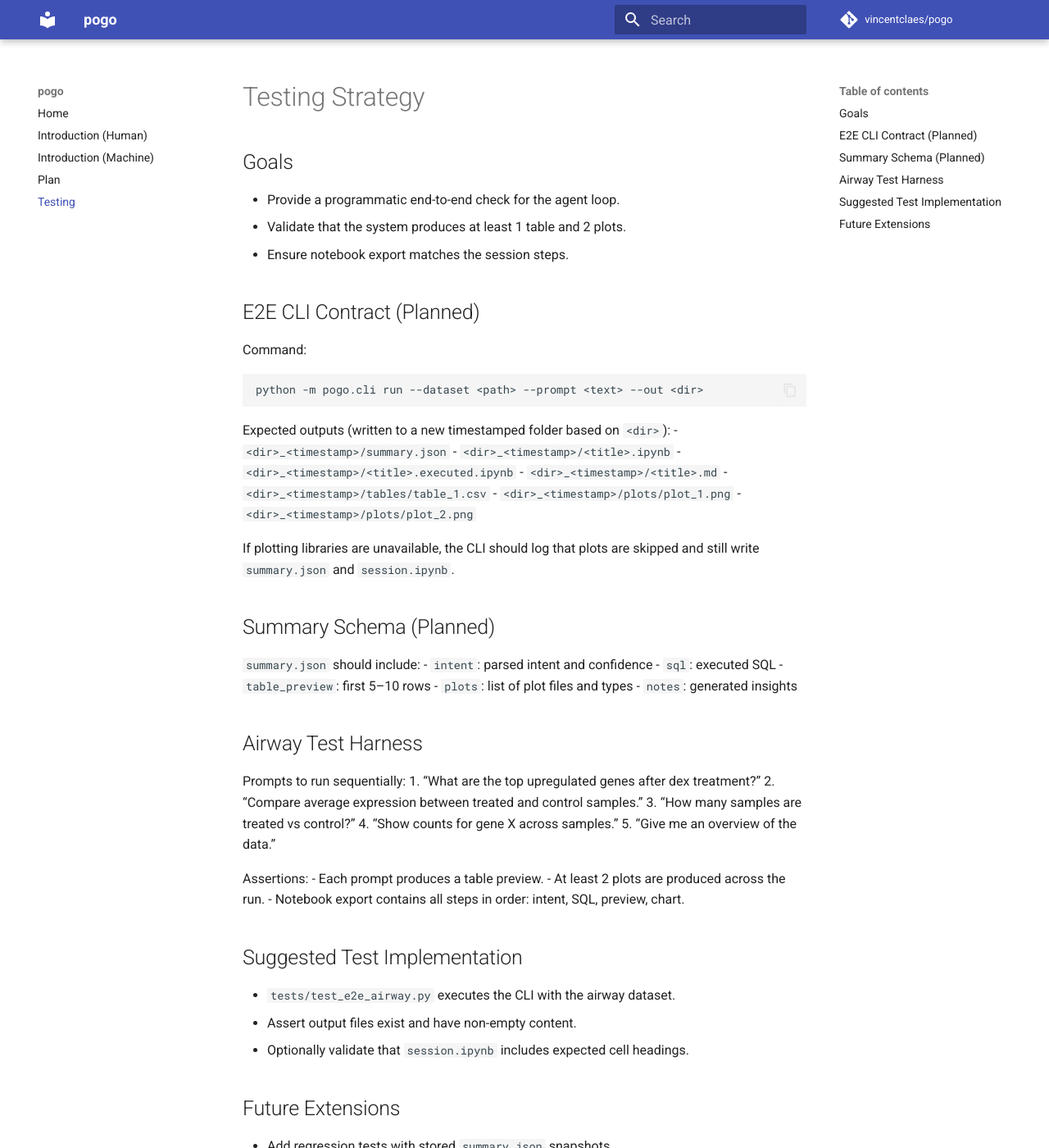
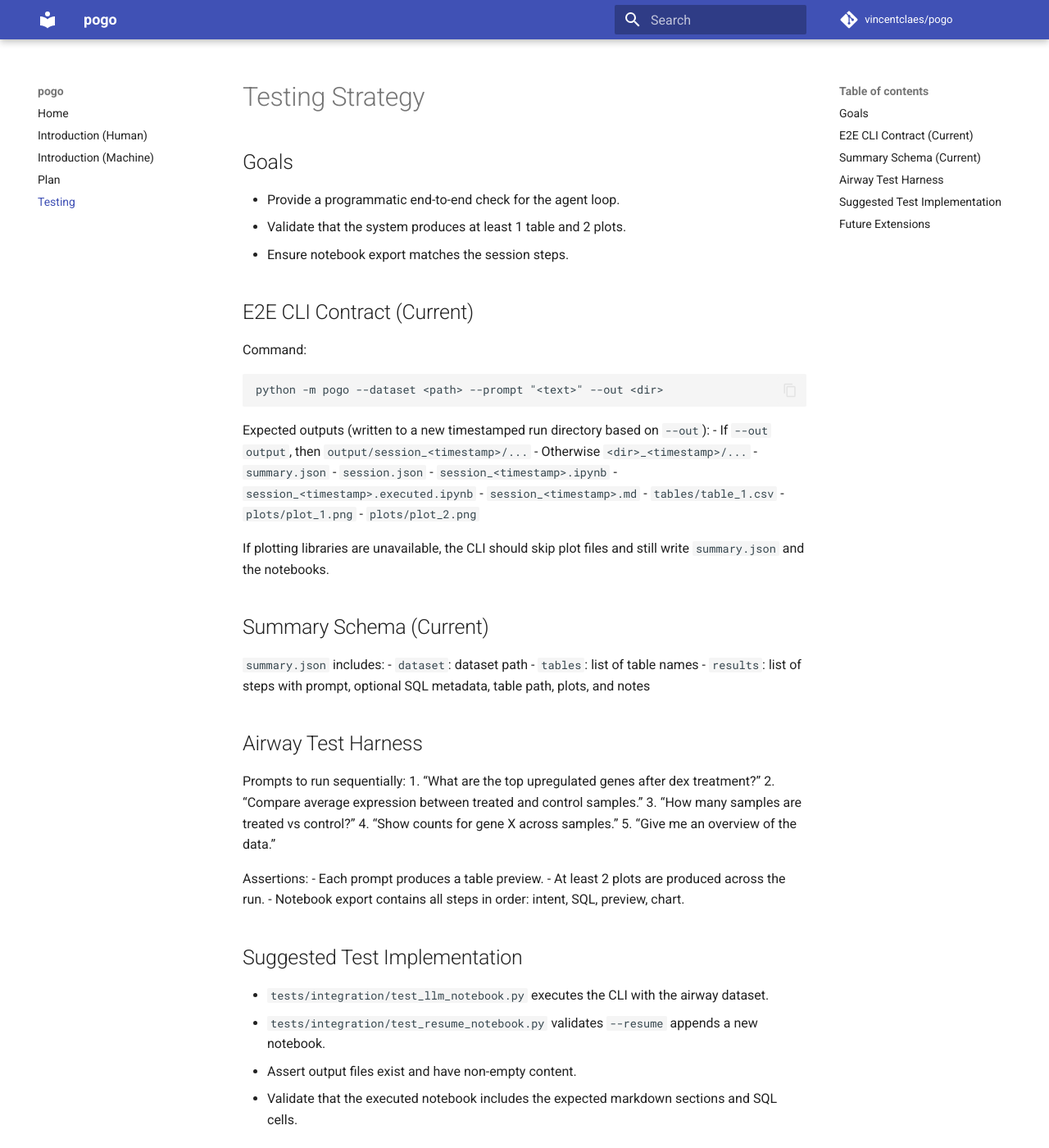
Before and after one commit to vincentclaes/pogo, an MkDocs documentation site: the page built from docs/testing.md, in a window 1280 px wide and 1400 px high. Shown: the whole window at 82% size. Built offline with MkDocs 1.6.1 and Material for MkDocs 9.7.7, drawn with Linux system fonts in a browser that asks for light colours; comment, search, counter and statistics services are not loaded.

Commit message:
Improve CLI UX and docs

````diff
--- a/docs/testing.md
+++ b/docs/testing.md
@@ -5,30 +5,31 @@
 - Validate that the system produces at least 1 table and 2 plots.
 - Ensure notebook export matches the session steps.
 
-## E2E CLI Contract (Planned)
+## E2E CLI Contract (Current)
 Command:
 ```
-python -m pogo.cli run --dataset <path> --prompt <text> --out <dir>
+python -m pogo --dataset <path> --prompt "<text>" --out <dir>
 ```
 
-Expected outputs (written to a new timestamped folder based on `<dir>`):
-- `<dir>_<timestamp>/summary.json`
-- `<dir>_<timestamp>/<title>.ipynb`
-- `<dir>_<timestamp>/<title>.executed.ipynb`
-- `<dir>_<timestamp>/<title>.md`
-- `<dir>_<timestamp>/tables/table_1.csv`
-- `<dir>_<timestamp>/plots/plot_1.png`
-- `<dir>_<timestamp>/plots/plot_2.png`
+Expected outputs (written to a new timestamped run directory based on `--out`):
+- If `--out output`, then `output/session_<timestamp>/...`
+- Otherwise `<dir>_<timestamp>/...`
+- `summary.json`
+- `session.json`
+- `session_<timestamp>.ipynb`
+- `session_<timestamp>.executed.ipynb`
+- `session_<timestamp>.md`
+- `tables/table_1.csv`
+- `plots/plot_1.png`
+- `plots/plot_2.png`
 
-If plotting libraries are unavailable, the CLI should log that plots are skipped and still write `summary.json` and `session.ipynb`.
+If plotting libraries are unavailable, the CLI should skip plot files and still write `summary.json` and the notebooks.
 
-## Summary Schema (Planned)
-`summary.json` should include:
-- `intent`: parsed intent and confidence
-- `sql`: executed SQL
-- `table_preview`: first 5–10 rows
-- `plots`: list of plot files and types
-- `notes`: generated insights
+## Summary Schema (Current)
+`summary.json` includes:
+- `dataset`: dataset path
+- `tables`: list of table names
+- `results`: list of steps with prompt, optional SQL metadata, table path, plots, and notes
 
 ## Airway Test Harness
 Prompts to run sequentially:
@@ -44,9 +45,10 @@ Assertions:
 - Notebook export contains all steps in order: intent, SQL, preview, chart.
 
 ## Suggested Test Implementation
-- `tests/test_e2e_airway.py` executes the CLI with the airway dataset.
+- `tests/integration/test_llm_notebook.py` executes the CLI with the airway dataset.
+- `tests/integration/test_resume_notebook.py` validates `--resume` appends a new notebook.
 - Assert output files exist and have non-empty content.
-- Optionally validate that `session.ipynb` includes expected cell headings.
+- Validate that the executed notebook includes the expected markdown sections and SQL cells.
 
 ## Future Extensions
 - Add regression tests with stored `summary.json` snapshots.
--- a/pyproject.toml
+++ b/pyproject.toml
@@ -23,6 +23,7 @@ dependencies = [
   "pydantic-ai-slim[anthropic,bedrock]>=0.0.14",
   "boto3>=1.34.0",
   "questionary>=2.0.1",
+  "rich>=13.7.0",
 ]
 
 [project.optional-dependencies]
````
Also changed, not shown: AGENTS.md (+29 -0 lines), README.md (+31 -4 lines), docs/index.md (+14 -0 lines), docs/introduction_machine.md (+7 -3 lines), docs/plan.md (+8 -4 lines), docs/assets/avg-gene-counts-bar.png (added), docs/assets/avg-gene-counts-scatter.png (added), 4 other files.
